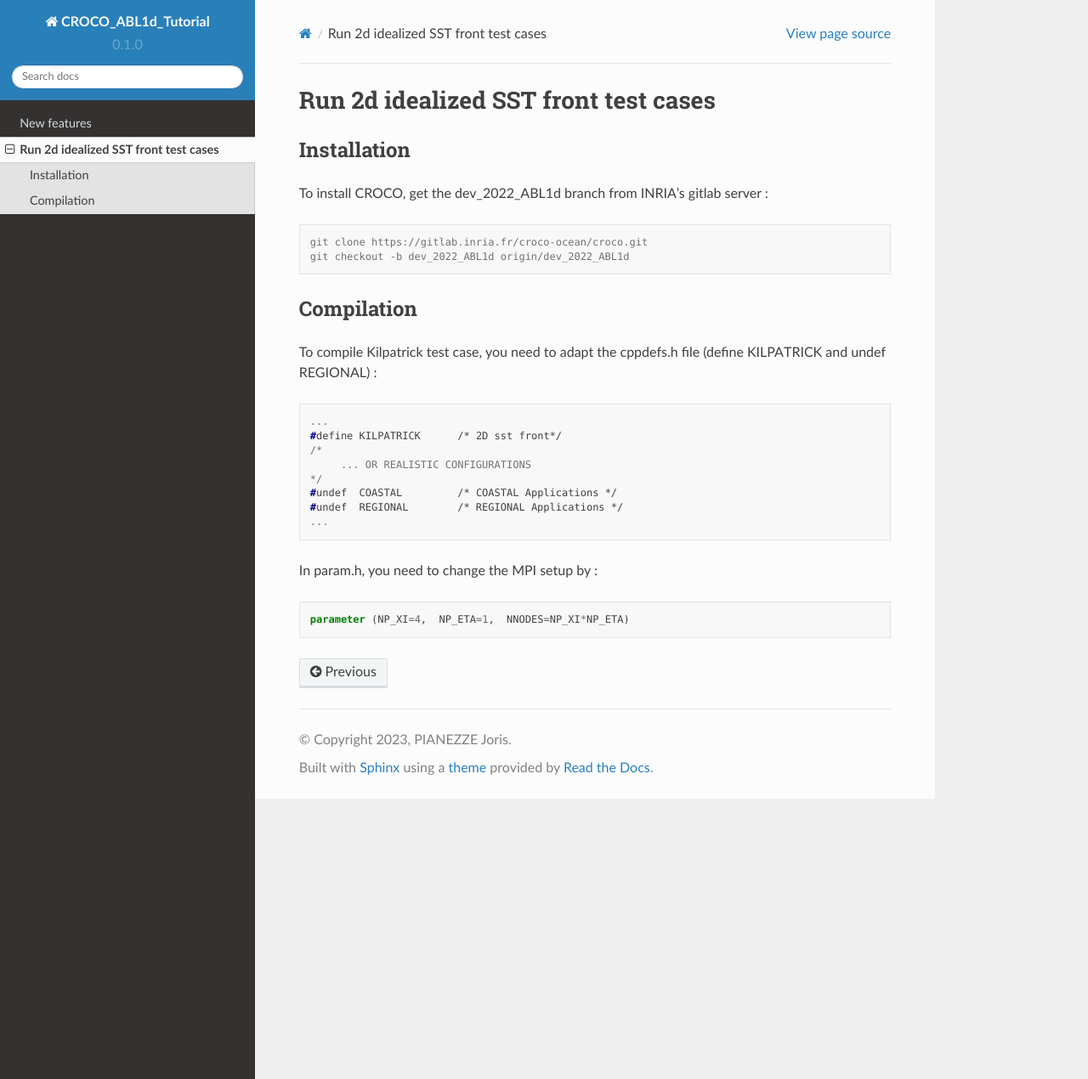
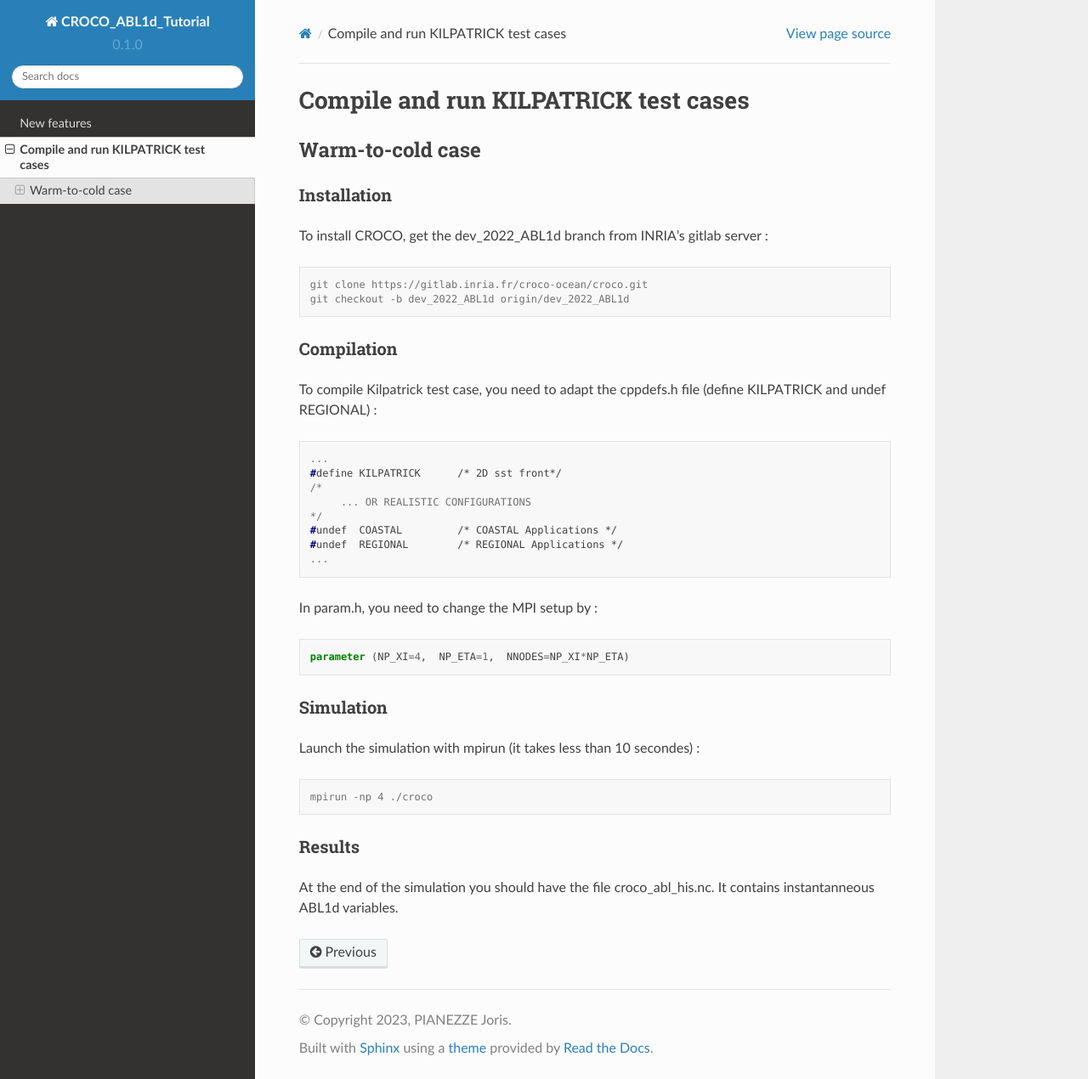
Before and after one commit to JorisPianezze/croco_abl1d_tutorial, a Sphinx documentation site: the page built from docs/source/cases_kilpatrick.rst, in a window 1280 px wide and 1270 px high. Shown: the whole window at 85% size. Built offline with Sphinx 7.4.7 and the Read the Docs theme 2.0.0, drawn with Linux system fonts in a browser that asks for light colours.

Commit message:
Add Kilpatrick

```diff
--- a/docs/source/cases_kilpatrick.rst
+++ b/docs/source/cases_kilpatrick.rst
@@ -1,7 +1,11 @@
-Run 2d idealized SST front test cases
+Compile and run KILPATRICK test cases
 =====================================
 
 .. _installation:
+
+
+Warm-to-cold case
+*****************
 
 Installation
 ------------
@@ -34,3 +38,17 @@ In param.h, you need to change the MPI setup by :
 .. code-block:: fortran
 
    parameter (NP_XI=4,  NP_ETA=1,  NNODES=NP_XI*NP_ETA)
+
+Simulation
+----------
+
+Launch the simulation with mpirun (it takes less than 10 secondes) :
+
+.. code-block:: console
+
+   mpirun -np 4 ./croco
+
+Results
+-------
+
+At the end of the simulation you should have the file croco_abl_his.nc. It contains instantanneous ABL1d variables.
```
